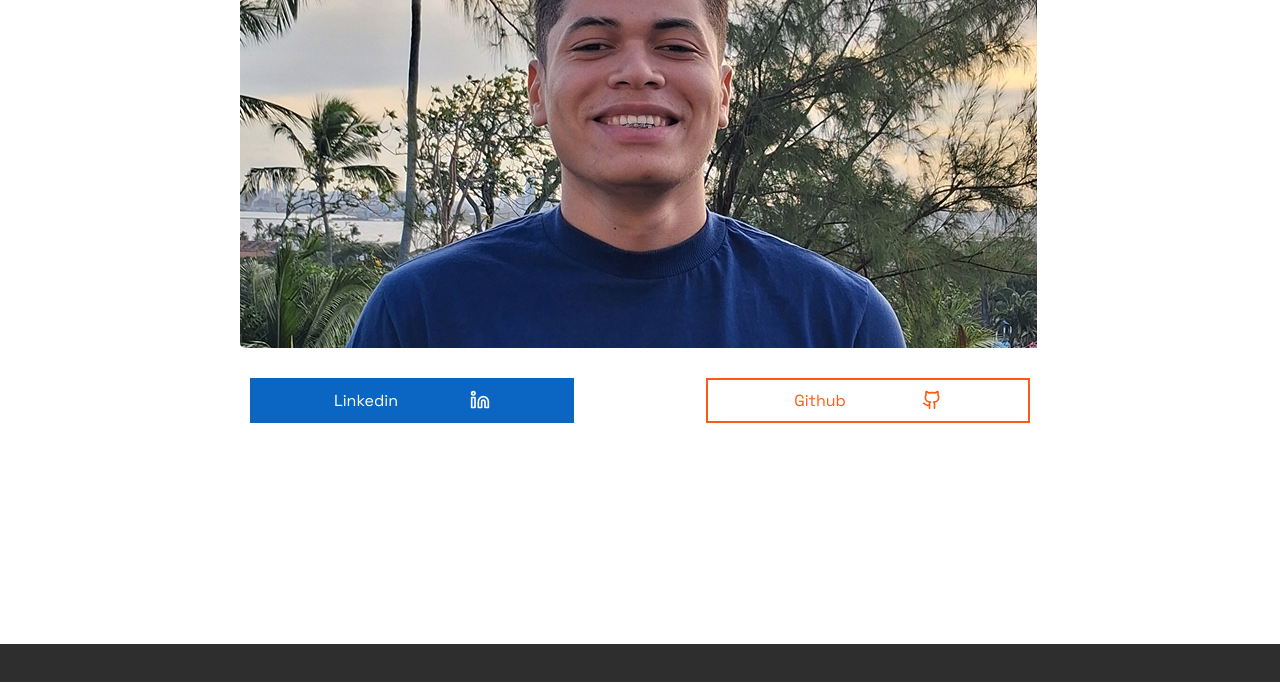
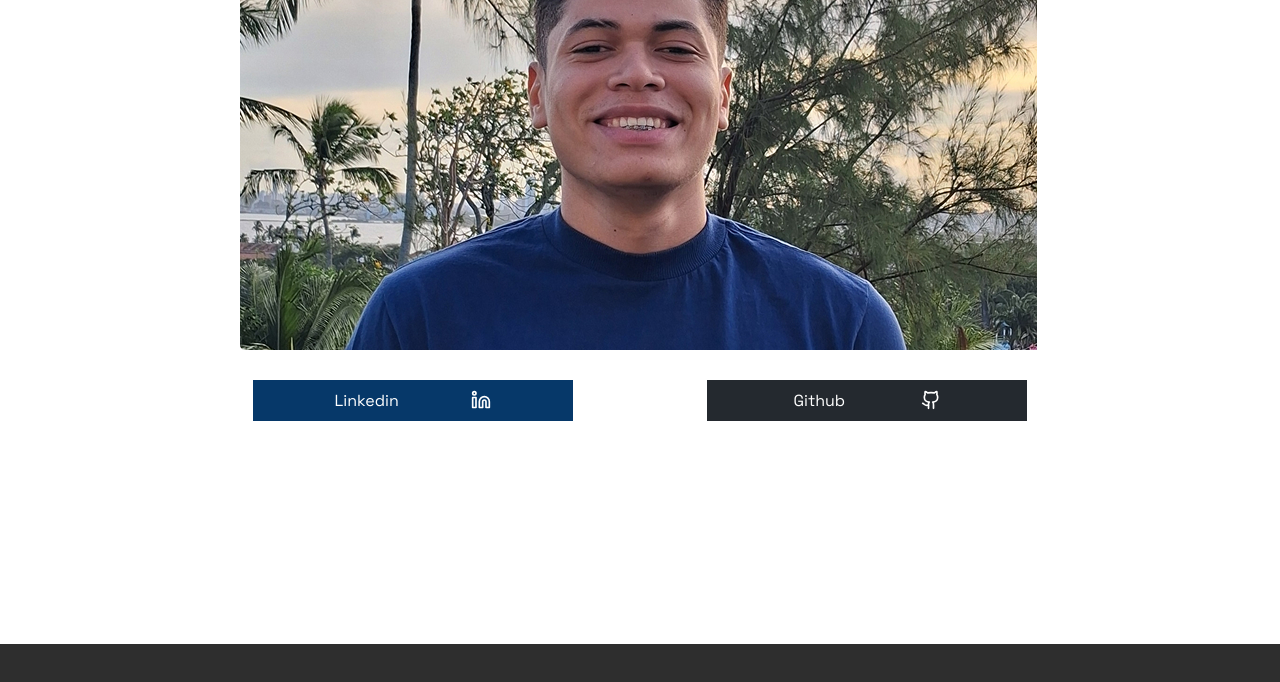
Before and after one commit to lucassantDev/portfolio-25-26, a React (Vite) app in the folder portfolio-react/: page / in a window 1280 px wide. In both pictures the pointer is over the element "Linkedin". Shown: the part 476-1158 px from the top of the page. Built offline with nearby package versions, Linux system fonts and the light colour scheme.

Commit message:
style: modificando hover dos botoes de redes

```diff
--- a/portfolio-react/src/style/FirstSection.css
+++ b/portfolio-react/src/style/FirstSection.css
@@ -40,7 +40,7 @@ img{
     width: 300px;
     padding: 10px;
     background-color: #FFF;
-    border: 2px solid var(--color00);
+    /* border: 2px solid var(--color00); */
     color: var(--color00);
     display: flex;
     align-items: center;
@@ -56,24 +56,28 @@ img{
 
 }
 
-.github-button:hover{
+.linkedin-button{
+    background-color: #0A66C2;
+    color: #FFF;
+}
+
+.linkedin-button:hover{
+    background-color: #063869;
+}
+
+.github-button{
     background-color: #24292F;
     color: #FFF;
-    border: 2px solid #24292F;
-    transition: 0.2s ease-in-out;
 }
+
+.github-button:hover{
+    background-color: #353a3f;
+}
+
+
 
 .github-button:hover .icon {
     color: #FFF;
-}
-
-
-.linkedin-button:hover{
-    background-color: #0A66C2;
-    color: #FFF;
-    border: 2px solid #0A66C2;
-    transition: 0.2s ease-in-out;
-
 }
 
 
```
